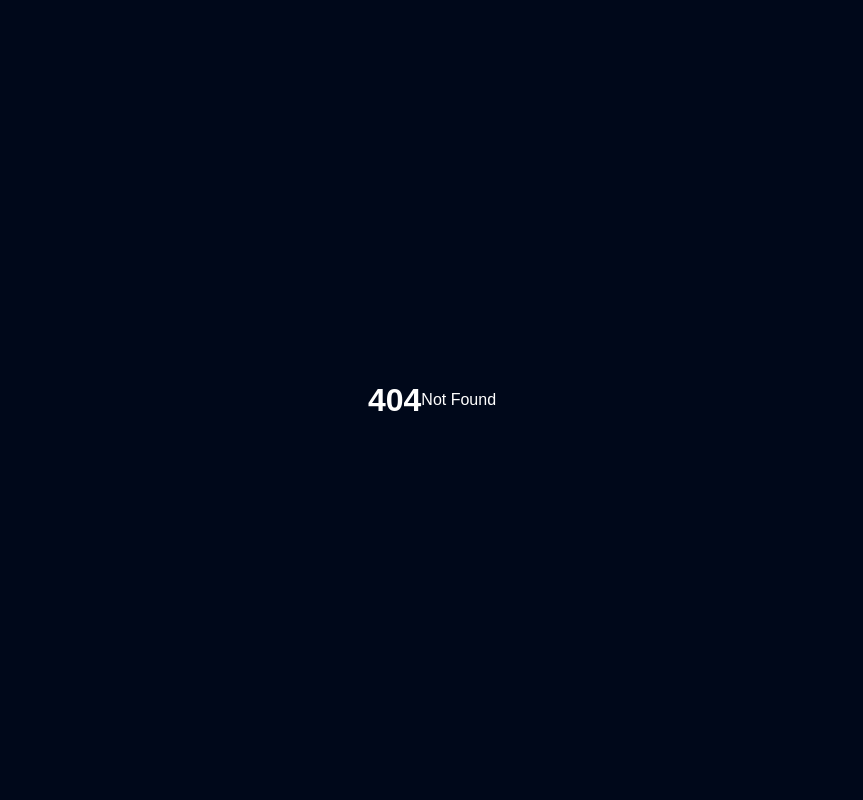
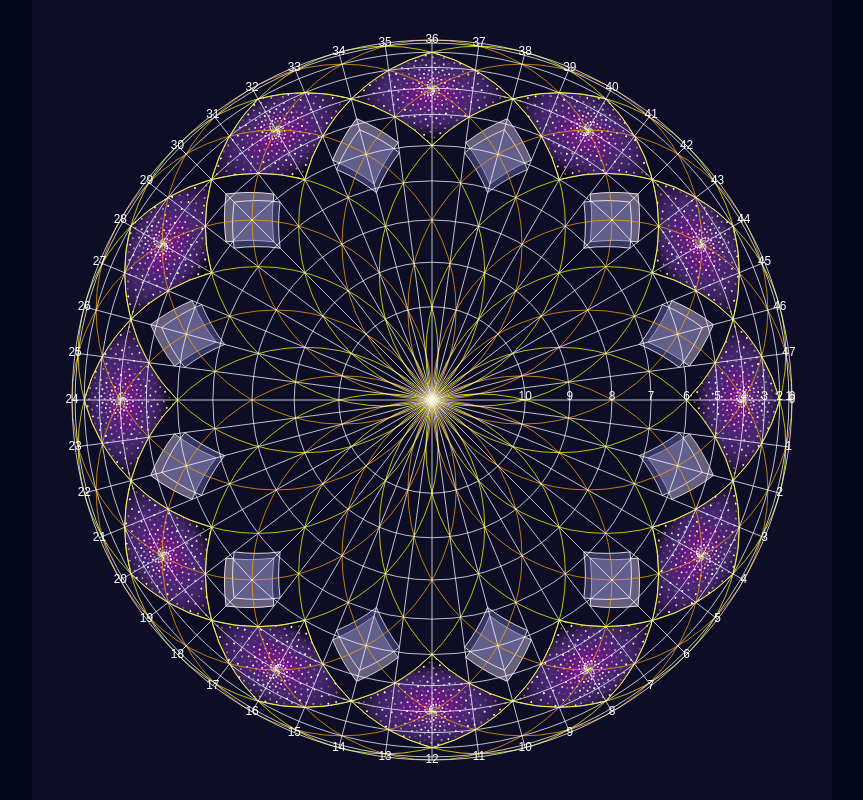
Before and after one commit to dopplerreflect/starts-with-a, a SvelteKit app: page /z in a window 1280 px wide. Before the commit this address had no page. Shown: the whole page, without its empty margins (208-1071 px from the left). Built offline with nearby package versions, Linux system fonts and the light colour scheme.

Commit message:
add z (mandala)

```diff
--- /dev/null
+++ b/src/routes/z/+page.svelte
@@ -0,0 +1,173 @@
+<script lang="ts">
+	import Background from '$lib/components/Background.svelte';
+	import {
+		arrayMap,
+		radialPoint,
+		viewBox,
+		circleIntersections,
+		radialPointString,
+		phylotaxicPoints,
+		phi
+	} from '$lib/geometry';
+	import { useZoomableViewbox } from '$lib/use-zoomable-viewbox';
+	import { onMount } from 'svelte';
+
+	let svg: SVGSVGElement;
+	onMount(() => {
+		const unmountZoomable = useZoomableViewbox(svg);
+		return () => {
+			unmountZoomable();
+		};
+	});
+	const size = 1080;
+	const r0 = (size / 2) * 0.9;
+	const r1 = r0 / 2;
+	const angles48 = arrayMap(48, (n) => (360 / 48) * n);
+	const angles24 = arrayMap(24, (n) => (360 / 24) * n - 105);
+	const angles12 = arrayMap(12, (n) => (360 / 12) * n);
+	const circles: Circle[] = angles24.map((a, i) => ({ r: r1, ...radialPoint(a + 15, r1) }));
+	const radii = [
+		r0,
+		...arrayMap(10, (n) => n)
+			.map((n) => circleIntersections(circles[0], circles[n + 1])[0])
+			.map((intersection) => Math.sqrt(intersection.x ** 2 + intersection.y ** 2))
+	];
+</script>
+
+<svg bind:this={svg} id="z" viewBox={viewBox(size)}>
+	<defs>
+		<style>
+			#phyloDots {
+				display: inline;
+			}
+		</style>
+		<radialGradient id="gradient1" cy="44%">
+			<stop offset="0%" stop-color="hsla(300, 100%, 50%, 0.5)" />
+			<stop offset="50%" stop-color="hsla(270, 50%, 50%, 0.5)" />
+			<stop offset="100%" stop-color="black" />
+		</radialGradient>
+		<g id="guide">
+			{#each circles as circle, i}
+				<circle
+					cx={circle.x}
+					cy={circle.y}
+					r={circle.r}
+					stroke={i % 2 === 0 ? 'orange' : 'yellow'}
+					fill="none"
+				/>
+			{/each}
+
+			{#each radii as r, i}
+				<circle {r} stroke="white" fill="none" />
+				<text x={r} fill="white" text-anchor="middle">{i}</text>
+			{/each}
+			{#each angles48 as a, i}
+				<path d={`M0,0L${radialPointString(a, r0)}`} stroke="white" />
+				<text
+					x={radialPoint(a, r0).x}
+					y={radialPoint(a, r0).y}
+					text-anchor="middle"
+					alignment-baseline="middle"
+					fill="white">{i}</text
+				>
+			{/each}
+		</g>
+		<g id="petal">
+			<path
+				d={[
+					'M',
+					radialPointString(angles24[0], radii[4]),
+					'A',
+					r1,
+					r1,
+					'0 0 1',
+					radialPointString(angles24[1], radii[2]),
+					'A',
+					r1,
+					r1,
+					'0 0 1',
+					radialPointString(angles24[2], radii[4]),
+					'A',
+					r1,
+					r1,
+					'0 0 0',
+					radialPointString(angles24[1], radii[6]),
+					'A',
+					r1,
+					r1,
+					'0 0 0',
+					radialPointString(angles24[0], radii[4]),
+					'Z'
+				].join(' ')}
+			/>
+		</g>
+		<g id="path2">
+			<path
+				d={[
+					'M',
+					radialPointString(angles48[1], radii[6]),
+					'A',
+					r1,
+					r1,
+					'0 0 1',
+					radialPointString(angles48[2], radii[5]),
+					'A',
+					r1,
+					r1,
+					'0 0 1',
+					radialPointString(angles48[3], radii[6]),
+					'A',
+					r1,
+					r1,
+					'0 0 0',
+					radialPointString(angles48[2], radii[7]),
+					'A',
+					r1,
+					r1,
+					'0 0 0',
+					radialPointString(angles48[1], radii[6]),
+					'Z'
+				].join(' ')}
+			/>
+		</g>
+		<g id="phyloDots">
+			{#each phylotaxicPoints( 540, radii[2] - radii[6], { center: radialPoint(angles24[1], radii[4]) } ) as p, i}
+				<g>
+					<circle
+						cx={p.x}
+						cy={p.y}
+						r={size / 768}
+						fill={`hsl(0, 0%, ${100 - (i % 8) * 10}%)`}
+						mask="url(#petalMask)"
+					/>
+				</g>
+			{/each}
+		</g>
+		<mask id="petalMask">
+			<Background width={size} fill="black" />
+			{#each angles12 as a, i}
+				<use href="#petal" transform={`rotate(${a})`} fill="white" />
+			{/each}
+		</mask>
+	</defs>
+	<Background width={size} fill="hsl(240, 50%, 10%)" />
+	<g mask="">
+		{#each angles12 as a, i}
+			<use href="#petal" transform={`rotate(${a})`} stroke="white" fill="url(#gradient1)" />
+			<use href="#phyloDots" transform={`rotate(${a})`} />
+			<use
+				href="#path2"
+				stroke="white"
+				fill="hsla(270, 25%, 75%, 0.5)"
+				transform={`rotate(${a}) scale(1.02)`}
+			/>
+			<use
+				href="#path2"
+				stroke="white"
+				fill="hsla(240, 25%, 50%, 0.5)"
+				transform={`rotate(${a}) scale(0.98)`}
+			/>
+		{/each}
+	</g>
+	<use href="#guide" />
+</svg>
```
